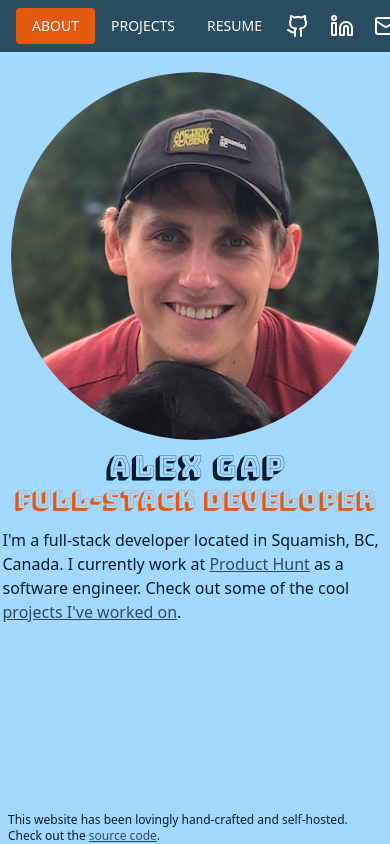
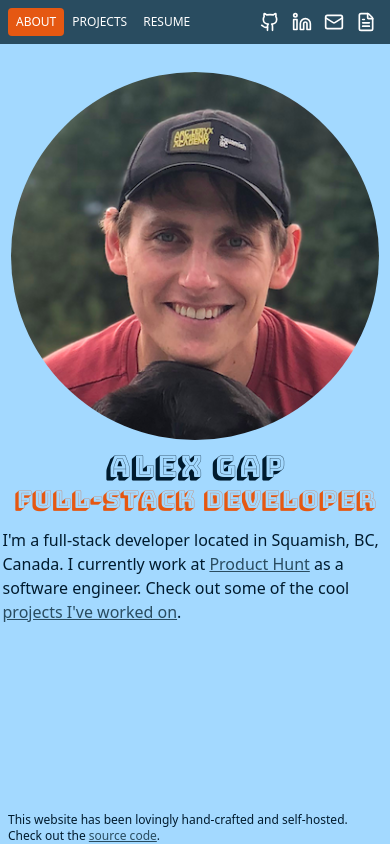
Before and after one commit to lalexgap/website, a React (Vite) app: page / in a window 390 px wide. Built offline with nearby package versions, Linux system fonts and the light colour scheme.

Commit message:
fix nav bar

```diff
--- a/src/NavBar.tsx
+++ b/src/NavBar.tsx
@@ -9,14 +9,14 @@ export default function NavBar() {
   ];
 
   return (
-    <nav className="fixed top-0 right-0 left-0 z-50 flex items-center bg-primary px-4 text-white">
-      <div className="flex flex-1">
+    <nav className="fixed top-0 right-0 left-0 z-50 flex items-center bg-primary px-2 text-white sm:px-4">
+      <div className="flex min-w-0 flex-1">
         {pages.map((page) => (
           <NavLink
             key={page.name}
             to={page.url}
             className={({ isActive }) =>
-              `my-2 block rounded px-4 py-2 text-sm font-medium uppercase text-white transition-colors ${
+              `my-2 block rounded px-2 py-1.5 text-xs font-medium uppercase text-white transition-colors sm:px-4 sm:py-2 sm:text-sm ${
                 isActive ? "bg-accent" : "hover:bg-primary-light"
               }`
             }
@@ -26,34 +26,34 @@ export default function NavBar() {
         ))}
       </div>
 
-      <div className="flex gap-1 pr-5">
+      <div className="flex shrink-0 gap-0 sm:gap-1 sm:pr-5">
         <a
           href="https://github.com/lalexgap"
           title="Github Profile"
-          className="rounded-full p-2 text-white transition-colors hover:bg-white/10"
+          className="rounded-full p-1.5 text-white transition-colors hover:bg-white/10 sm:p-2"
         >
-          <Github size={24} />
+          <Github className="size-5 sm:size-6" />
         </a>
         <a
           href="https://www.linkedin.com/in/alex-gap-7ba83665/"
           title="LinkedIn Profile"
-          className="rounded-full p-2 text-white transition-colors hover:bg-white/10"
+          className="rounded-full p-1.5 text-white transition-colors hover:bg-white/10 sm:p-2"
         >
-          <Linkedin size={24} />
+          <Linkedin className="size-5 sm:size-6" />
         </a>
         <a
           href="mailto:me@alexgap.ca"
           title="Email"
-          className="rounded-full p-2 text-white transition-colors hover:bg-white/10"
+          className="rounded-full p-1.5 text-white transition-colors hover:bg-white/10 sm:p-2"
         >
-          <Mail size={24} />
+          <Mail className="size-5 sm:size-6" />
         </a>
         <a
           href="/resume.pdf"
           title="Resume PDF"
-          className="rounded-full p-2 text-white transition-colors hover:bg-white/10"
+          className="rounded-full p-1.5 text-white transition-colors hover:bg-white/10 sm:p-2"
         >
-          <FileText size={24} />
+          <FileText className="size-5 sm:size-6" />
         </a>
       </div>
     </nav>
```
